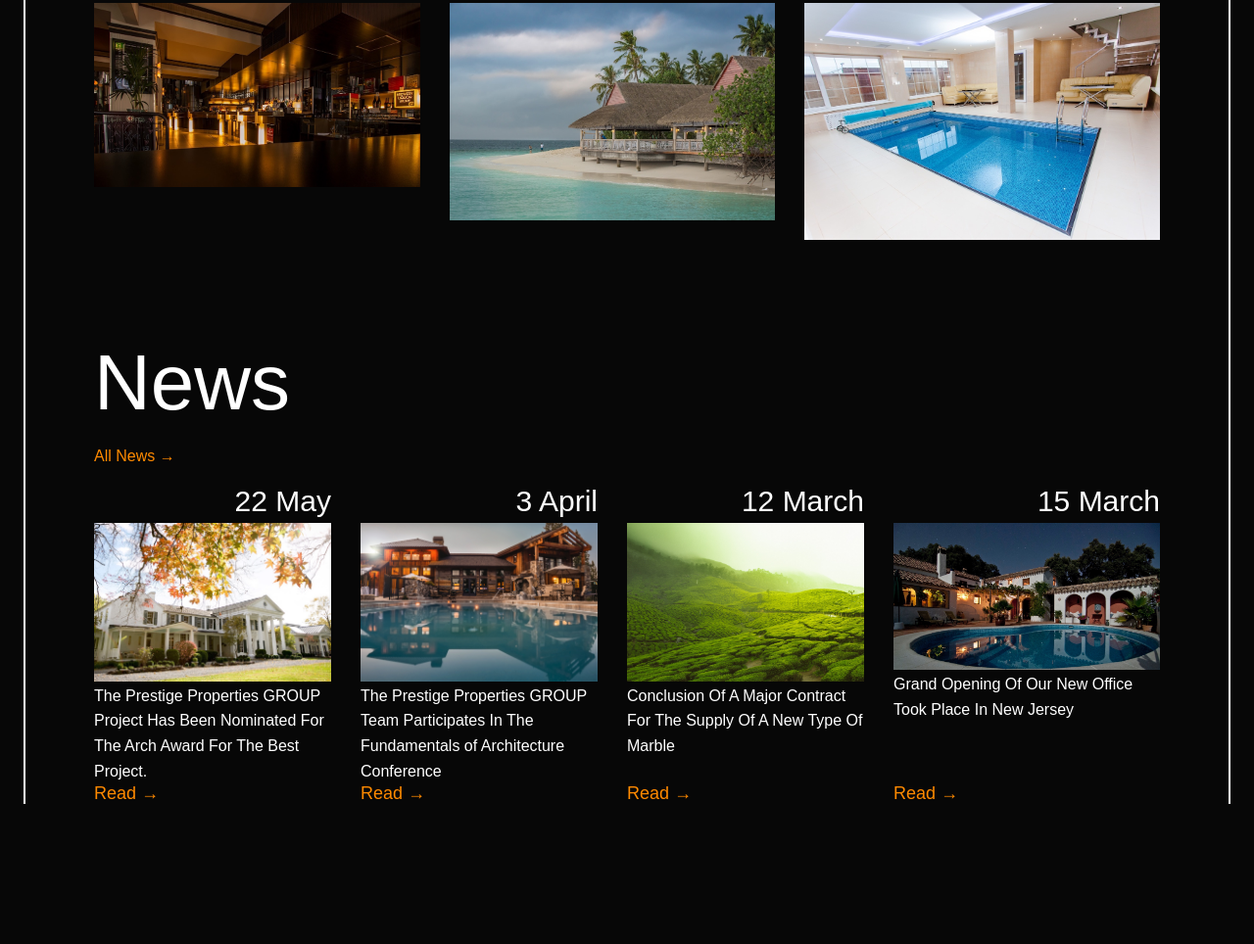
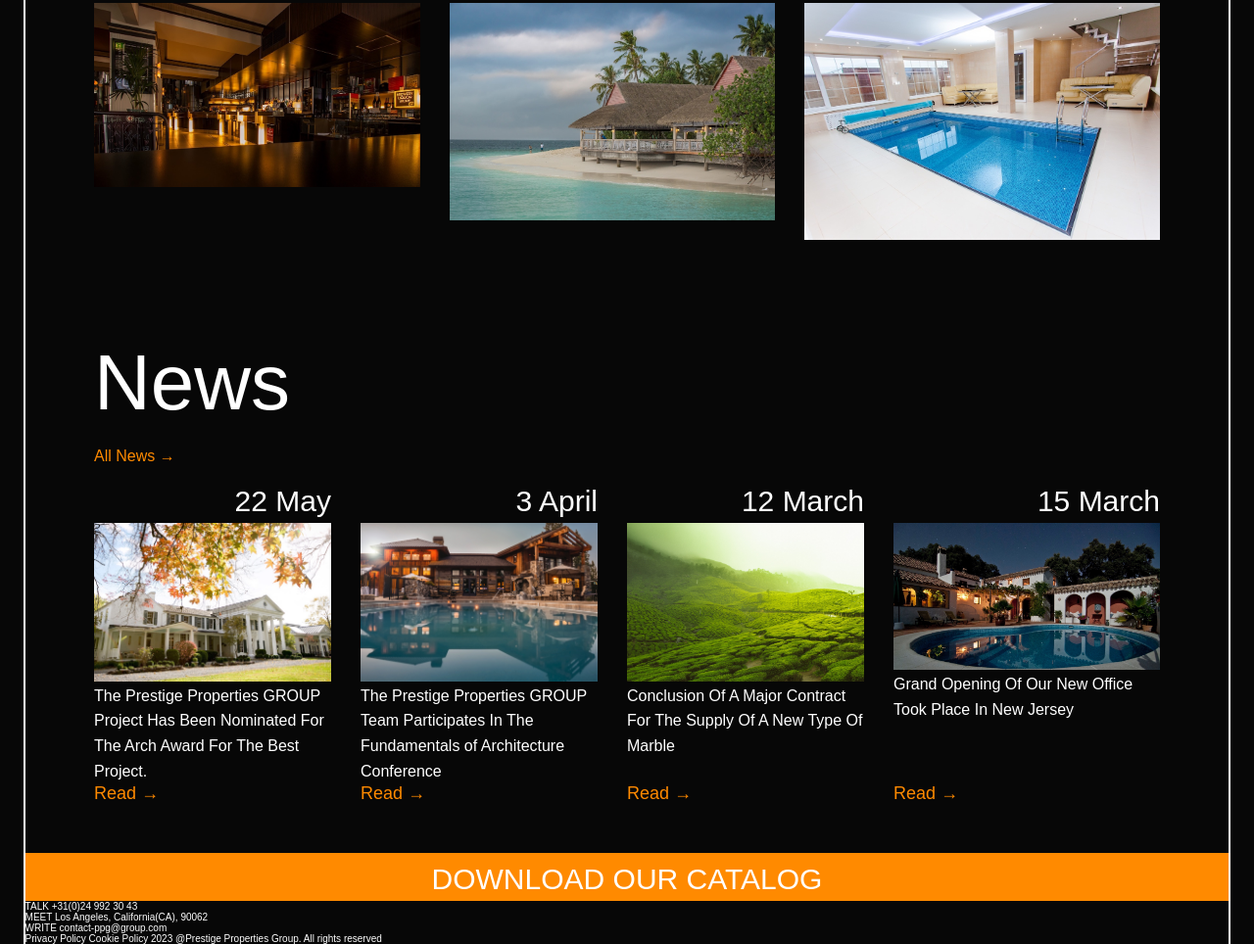
Before and after one commit to chidera-code/prestigious-group, a plain HTML site: page index.html in a window 1280 px wide. Shown: the part 7290-8254 px from the top of the page at 98% size. Before the commit the page ends 8111 px from the top, so only its background shows below. Drawn offline with Linux system fonts and the light colour scheme; a web font is replaced by a local one.

Commit message:
download button completed

```diff
--- a/css/STYLE.CSS
+++ b/css/STYLE.CSS
@@ -329,6 +329,7 @@ small {
 
 .recent-btn {
   padding-bottom: 2rem;
+  font-size: 3rem;
 }
 
 .recent-imgs {
@@ -342,6 +343,10 @@ small {
 .recent-img img {
   width: 100%;
   display: block;
+}
+
+.section-news {
+  padding: 0 0 5rem;
 }
 .news-content {
   display: grid;
@@ -369,3 +374,14 @@ small {
   align-self: end;
   margin-bottom: 0.5rem;
 }
+.download-button {
+  display: block;
+  font-size: 3rem;
+  color: #fff;
+  background-color: #ff8a00;
+  text-transform: uppercase;
+  cursor: pointer;
+  text-decoration: none;
+  padding: 1rem 0 0.5rem;
+  text-align: center;
+}
--- a/index.html
+++ b/index.html
@@ -269,7 +269,7 @@
         </div>
       </section>
       <section class="section-news container">
-        <h2 class="heading-secondary news-heading">
+        <h2 class="heading-secondary news-heading container">
           news
         </h2>
         <div class="recent-content">
@@ -323,6 +323,25 @@
           </div>
         </div>
       </section>
+
+      <div class="download-btn">
+        <a href="#" class="download-button">download our catalog</a>
+      </div>
+      <footer class="footer">
+        <div class="footerr-text-box">
+          <p class="footer-text">TALK <span>+31(0)24 992 30 43</span></p>
+          <p class="footer-text">
+            MEET <span>Los Angeles, California(CA), 90062</span>
+          </p>
+          <p class="footer-text">WRITE <span>contact-ppg@group.com</span></p>
+        </div>
+        <span
+          >Privacy Policy Cookie Policy
+          <span
+            >2023 @Prestige Properties Group. All rights reserved</span
+          ></span
+        >
+      </footer>
     </header>
   </body>
 </html>
```
